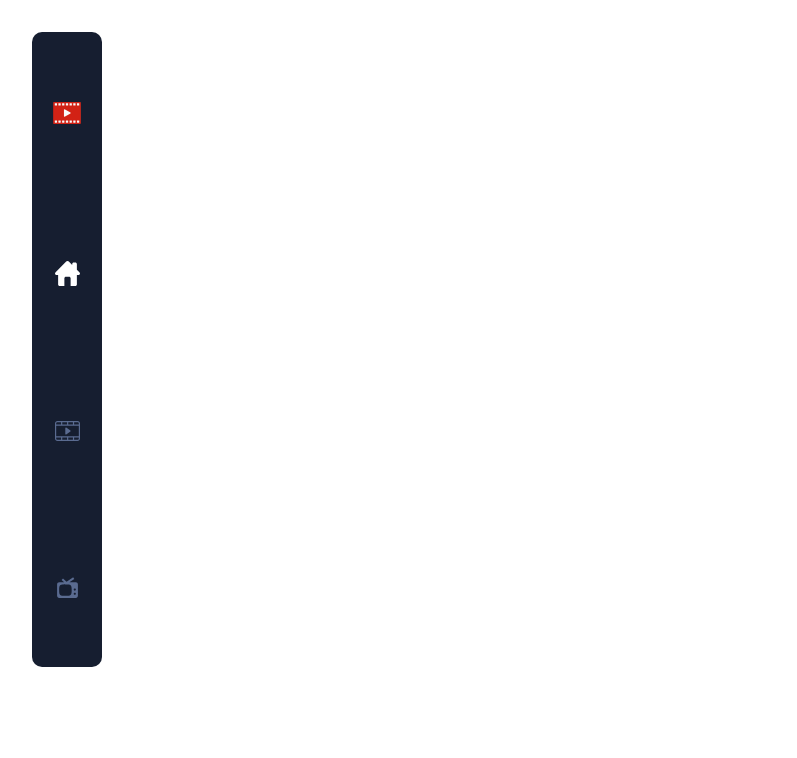
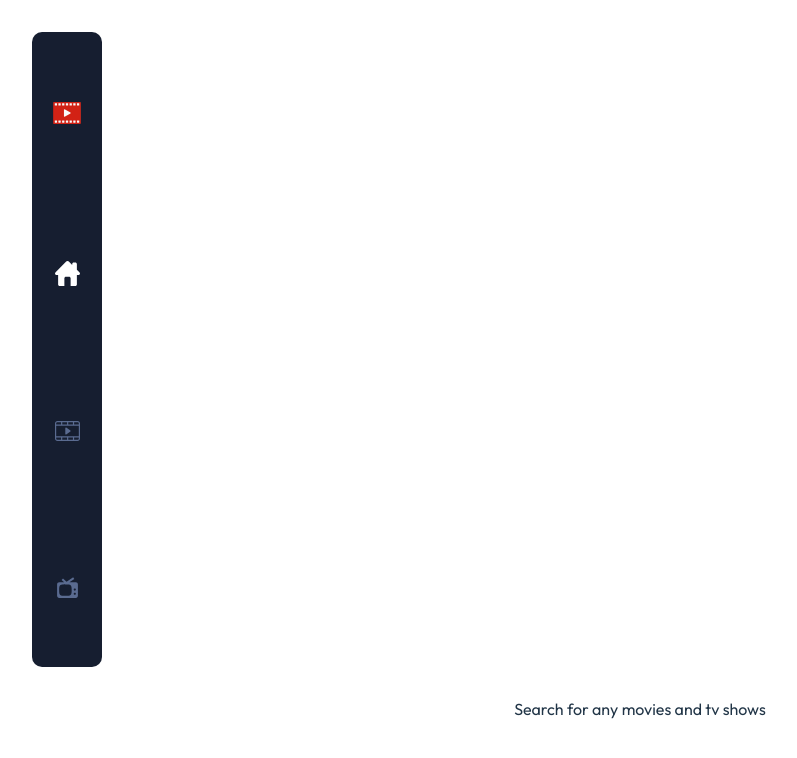
Before and after one commit to nisarusan/Movie-frontend, a React (Vite) app: page / in a window 1280 px wide. Shown: the top 758 px of the page, without its empty margins (0-797 px from the left). Built offline with nearby package versions, Linux system fonts and the light colour scheme.

Commit message:
Add Search Menu

```diff
--- /dev/null
+++ b/src/component/SearchBar/SearchBar.css
@@ -0,0 +1 @@
+fun
--- /dev/null
+++ b/src/component/SearchBar/SearchBar.jsx
@@ -0,0 +1,14 @@
+import './SearchBar.css';
+import SearchBarIcon from '../../assets/SearchBarIcon.svg?react'
+function SearchBar() {
+
+return (
+<>
+    <SearchBarIcon /><p>
+    Search for any movies and tv shows
+</p>
+
+</>
+);
+}
+export default SearchBar;
--- a/src/pages/HomePage/HomePage.jsx
+++ b/src/pages/HomePage/HomePage.jsx
@@ -1,11 +1,13 @@
 import './HomePage.css';
 import NavMenu from "../../component/NavMenu/NavMenu.jsx";
+import SearchBar from "../../component/SearchBar/SearchBar.jsx";
 
 function HomePage() {
 
     return (
         <>
             <NavMenu />
+            <SearchBar />
         </>
     );
 }
```
Also changed, not shown: src/assets/SearchBarIcon.svg (added).
